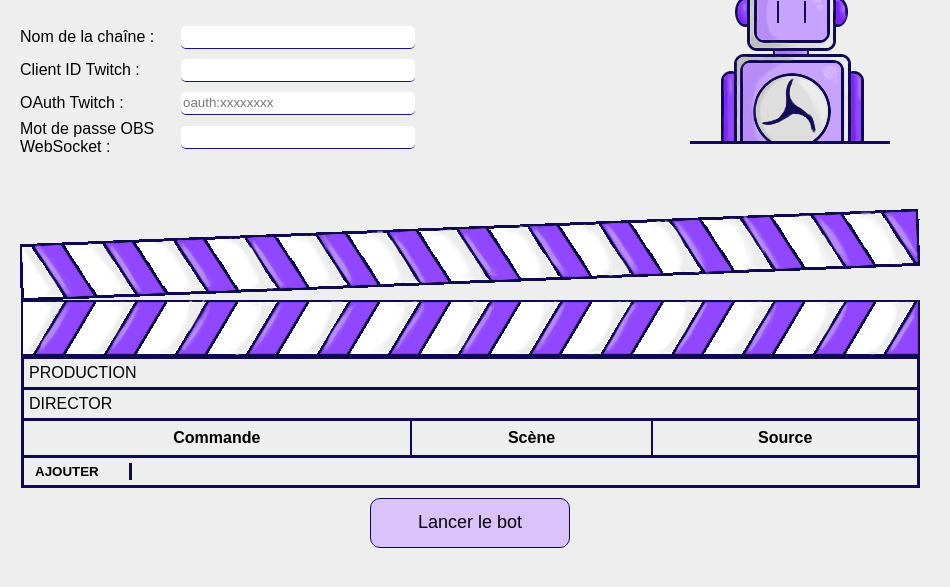
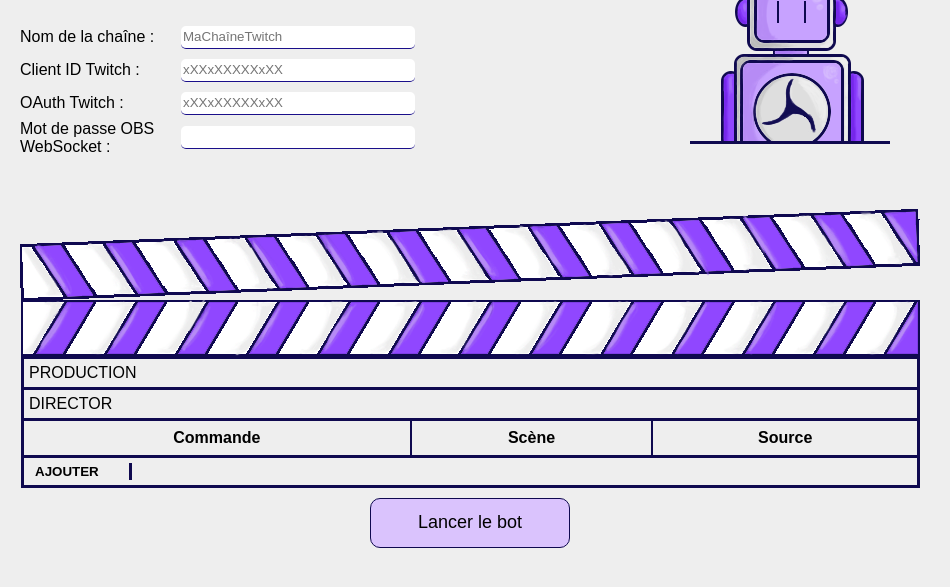
Before and after one commit to LrigamiProjects/Twitch_OBS_Bot, an Electron app: page index.html in a window 950 px wide. Shown: the part 79-666 px from the top of the page. Drawn offline with Linux system fonts and the light colour scheme; no server answers; a web font is replaced by a local one.

Commit message:
style: add placeholders

```diff
--- a/index.html
+++ b/index.html
@@ -22,15 +22,15 @@
   <div>
     <div class="infos">
       <label for="channel">Nom de la chaîne&nbsp;:&nbsp;</label>
-      <input id="channel" />
+      <input id="channel" placeholder="MaChaîneTwitch" />
     </div>
     <div class="infos">
       <label for="clientId">Client ID Twitch&nbsp;:&nbsp;</label>
-      <input id="clientId" />
+      <input id="clientId" placeholder="xXXxXXXXXxXX" />
     </div>
     <div class="infos">
       <label for="oauth">OAuth Twitch&nbsp;:&nbsp;</label>
-      <input id="oauth" placeholder="oauth:xxxxxxxx" />
+      <input id="oauth" placeholder="xXXxXXXXXxXX" />
     </div>
     <div class="infos">
       <label for="obsPassword">Mot de passe OBS WebSocket&nbsp;:&nbsp;</label>
```
